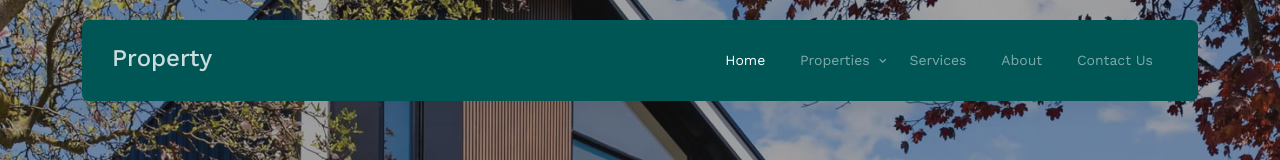
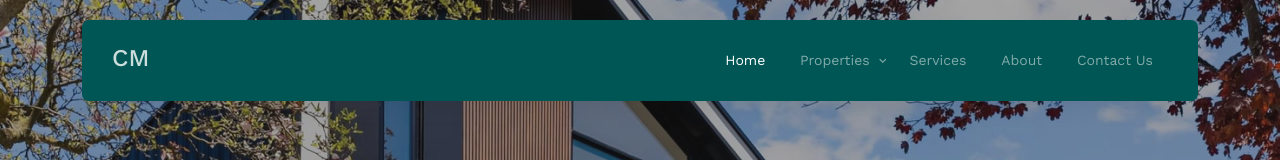
Before and after one commit to sonia0310/cm36843.github.io, a plain HTML site: page property-1.0.0/index.html in a window 1280 px wide. Shown: the top 160 px of the page. Drawn offline with nearby package versions, Linux system fonts and the light colour scheme; files whose address does not match are found by name.

Commit message:
Update index.html

```diff
--- a/property-1.0.0/index.html
+++ b/property-1.0.0/index.html
@@ -47,7 +47,7 @@
       <div class="container">
         <div class="menu-bg-wrap">
           <div class="site-navigation">
-            <a href="index.html" class="logo m-0 float-start">Property</a>
+            <a href="index.html" class="logo m-0 float-start">CM&nbsp;</a>
 
             <ul
               class="js-clone-nav d-none d-lg-inline-block text-start site-menu float-end"
```
